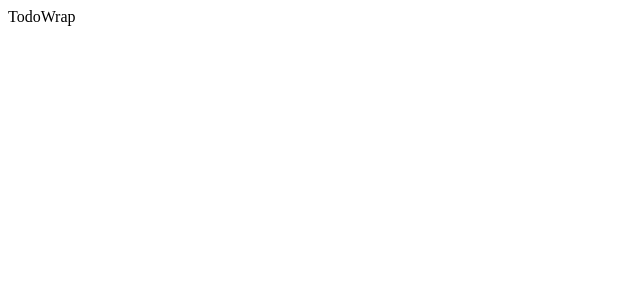
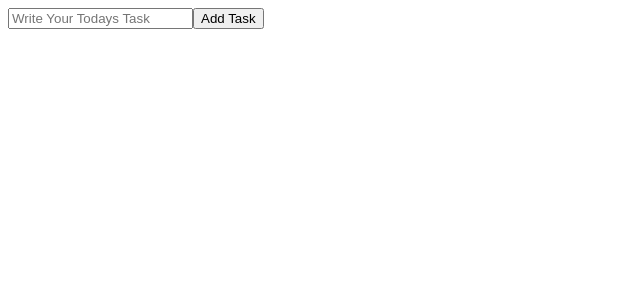
Before and after one commit to HossainRafi/ReactTodo, a React (Create React App) app: page / in a window 1280 px wide. Shown: the top 300 px of the page, without its empty margins (0-640 px from the left). Built offline with nearby package versions, Linux system fonts and the light colour scheme.

Commit message:
get input value

```diff
--- a/src/components/TodoForm.jsx
+++ b/src/components/TodoForm.jsx
@@ -1,11 +1,13 @@
-import React from "react";
+import React, { useState } from "react";
 
-export const TodoForm = () => {
+export const TodoForm = ({ addTodo }) => {
+  const [value, setValue] = useState("");
 
   return (
     <form className="TodoForm">
       <input
         type="text"
+        onChange={(e) => setValue(e.target.value)}
         className="todo-input"
         placeholder="Write Your Todays Task"
       />
--- a/src/components/TodoWrap.jsx
+++ b/src/components/TodoWrap.jsx
@@ -1,7 +1,12 @@
 import React from "react";
+import { TodoForm } from "./TodoForm";
 
 const TodoWrap = () => {
-  return <div>TodoWrap</div>;
+  return (
+    <div className="TodoWrapper">
+      <TodoForm />
+    </div>
+  );
 };
 
 export default TodoWrap;
```
